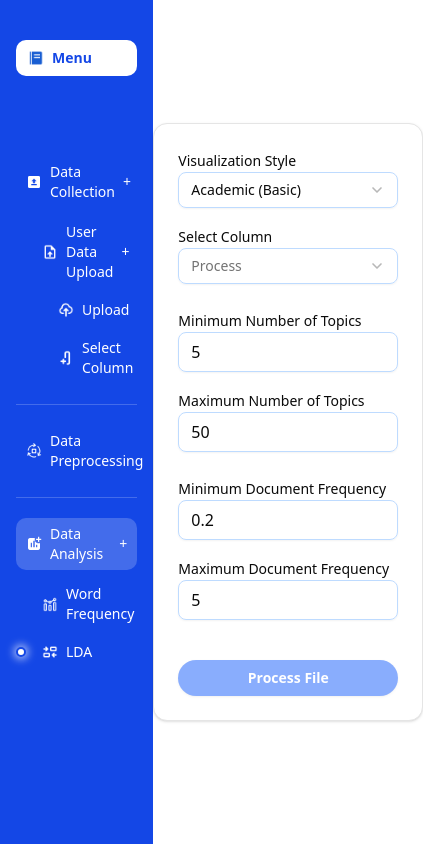
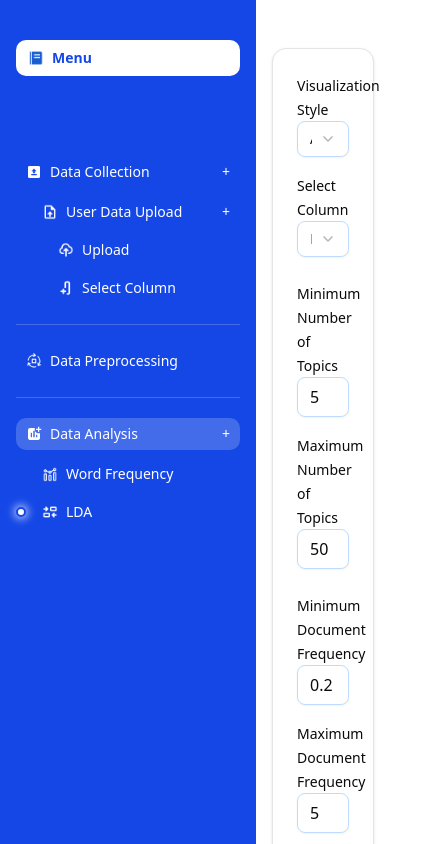
Before and after one commit to HayatsCodes/text-analysis-tool-react, a Next.js app: page /lda in a window 390 px wide. Shown: the whole page, 423 px wide, since content can reach past the window. Built offline with nearby package versions, Linux system fonts and the light colour scheme.

Commit message:
made the sidebar fixed

```diff
--- a/app/components/sidebar-layout/sidebar-layout.tsx
+++ b/app/components/sidebar-layout/sidebar-layout.tsx
@@ -12,8 +12,8 @@ export function SidebarLayout({ children }: SidebarLayoutProps) {
   const { currentSection, currentChild } = useSidebarState();
 
   return (
-    <div className="flex min-h-screen">
-      <aside className="w-64 bg-blue-700 text-white flex flex-col p-4 pt-10">
+    <div className="flex h-screen overflow-hidden">
+      <aside className="fixed top-0 left-0 z-40 w-64 h-full bg-blue-700 text-white flex flex-col p-4 pt-10 overflow-y-auto">
         {/* Menu Button */}
         <button className="flex items-center gap-2 font-bold bg-white/100 text-blue-700 rounded-lg px-3 py-2 mb-20 hover:bg-white/90 transition-colors text-sm">
           <Image src="/menu_icon.png" alt="Menu" width={16} height={16} />
@@ -109,7 +109,7 @@ export function SidebarLayout({ children }: SidebarLayoutProps) {
           </div>
         </nav>
       </aside>
-      <main className="flex-1 bg-white flex items-center justify-center min-h-screen">{children}</main>
+      <main className="flex-1 bg-white ml-64 overflow-y-auto p-4 sm:p-6 md:p-8">{children}</main>
     </div>
   );
 }
--- a/app/lda/page.tsx
+++ b/app/lda/page.tsx
@@ -25,7 +25,7 @@ export default function LDAPage() {
   }
 
   return (
-    <div className="w-full h-full flex flex-col items-center justify-center py-8">
+    <div className="w-full flex flex-col items-center py-8">
       {step === 1 && <LDAForm onProcessed={handleLdaProcessed} />}
       {step === 2 && ldaData && <LDAKeywordEditor ldaResponse={ldaData} onNext={() => setStep(3)} />}
       {step === 3 && <LDATabs ldaResponse={ldaData} />}
```
Also changed, not shown: app/components/lda-tabs/lda-tabs.tsx (+4 -4 lines).
